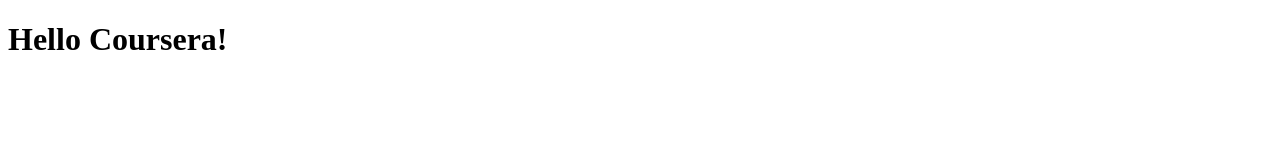
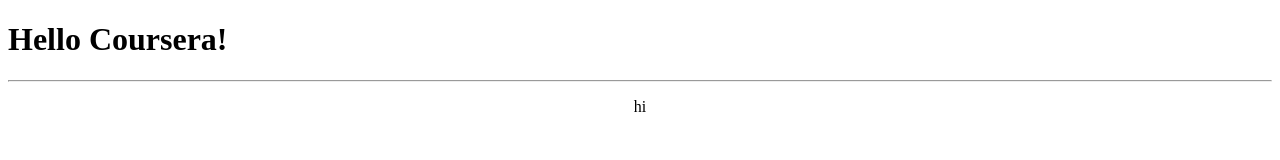
Before and after one commit to frankierojo/CourseraTest, a plain HTML site: page index.html in a window 1280 px wide. Drawn offline with Linux system fonts and the light colour scheme.

Commit message:
add onclick

```diff
--- a/index.html
+++ b/index.html
@@ -1,4 +1,6 @@
-<!-- browser-sync start --server --directory --files "*"-->
+<!-- browser-sync start --server --directory --files "*"
+https://jsfiddle.net
+-->
 
 <!DOCTYPE html>
 <html lang="en">
@@ -10,5 +12,12 @@
 </head>
 <body>
 <h1>Hello Coursera!</h1>
+<footer>
+    <hr>
+    <p style="text-align: center;"
+       onclick="alert('EMAILING US IS USELESS');">
+       hi
+    </p>
+</footer>
 </body>
 </html>
```
